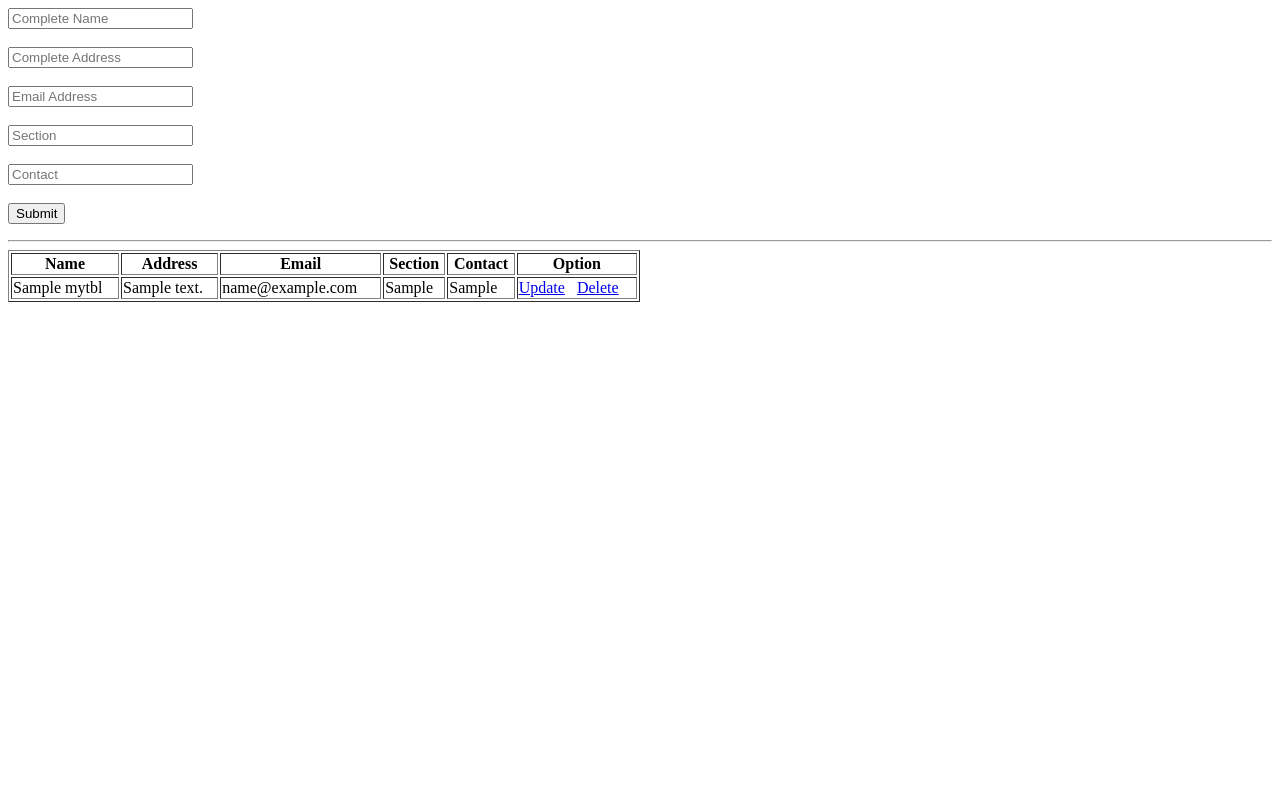
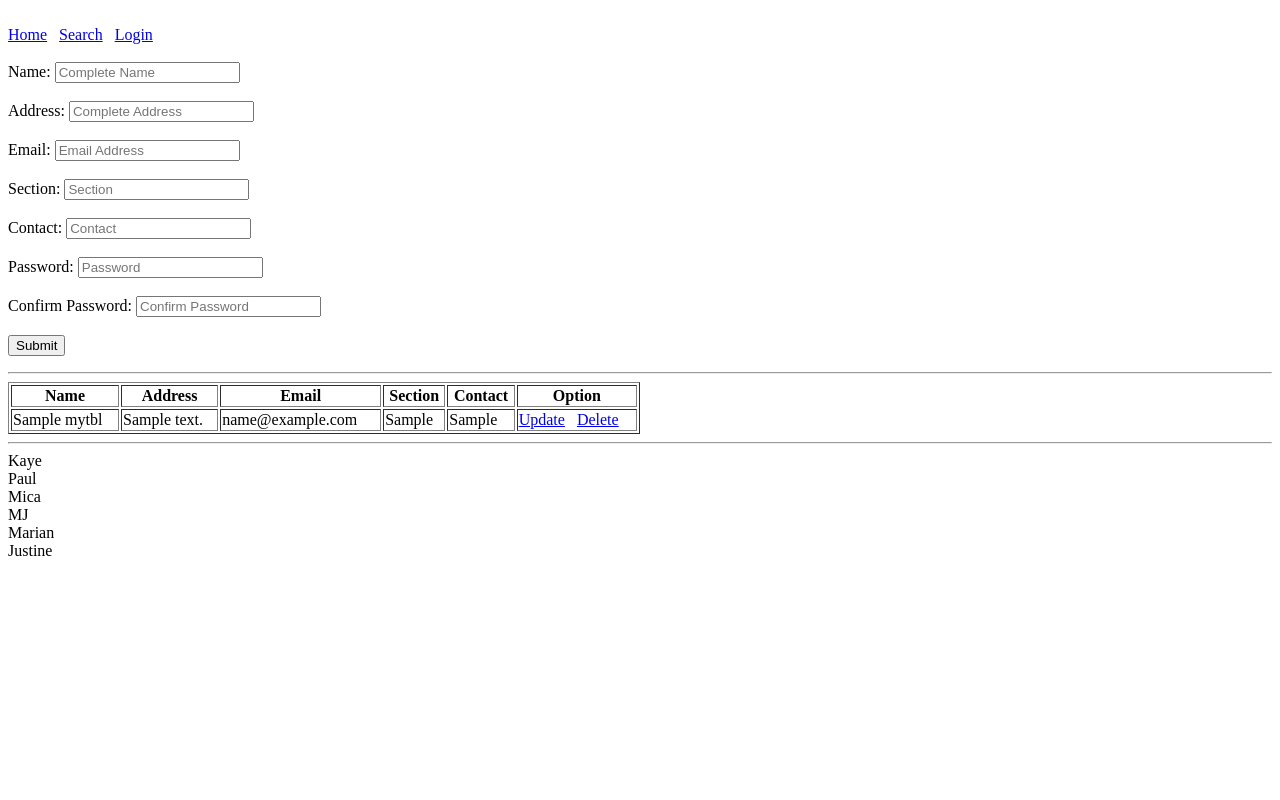
Before and after one commit to yanji0-0/PHP-TUTORIAL, a PHP site: page / in a window 1280 px wide. Run offline with PHP 8.4, Linux system fonts and the light colour scheme; tables that the repository leaves empty or names only in its code hold one stand-in row (values such as "Sample post").

Commit message:
lesson 10 update

```diff
--- a/index.php
+++ b/index.php
@@ -1,6 +1,10 @@
 <?php
-$name = $address = $email = $section = $contact = "";
-$nameErr = $addressErr = $emailErr = $sectionErr = $contactErr = "";
+
+
+    include ("connections.php");
+
+$name = $address = $email = $section = $contact = $password = $cpassword = "";
+$nameErr = $addressErr = $emailErr = $sectionErr = $contactErr = $passwordErr = $cpasswordErr = "";
 
 if ($_SERVER["REQUEST_METHOD"] == "POST") {
 
@@ -35,7 +39,45 @@ if ($_SERVER["REQUEST_METHOD"] == "POST") {
     } else {
         $contact = htmlspecialchars($_POST["contact"]);
     }
+
+    if (empty($_POST["password"])) {
+        $passwordErr = "Password is required";
+    } else {
+        $password = htmlspecialchars($_POST["password"]);
+    }
+
+    if (empty($_POST["cpassword"])) {
+        $cpasswordErr = "Confirm Password is required";
+    } else{
+        $cpassword = htmlspecialchars($_POST["cpassword"]);
+    }
+
+
+
+if ($name && $address && $email && $section && $contact && $password && $cpassword) {
+
+    $check_email = mysqli_query($connections, "SELECT * FROM mytbl WHERE email='$email'");
+
+    $check_email_row = mysqli_num_rows($check_email);
+
+    if ($check_email_row > 0) {
+
+        $emailErr = "Email is already registered!";
+
+    }else{
+
+        $query = mysqli_query($connections, "INSERT INTO mytbl (name, address, email, section, contact, password, account_type) VALUES ('$name', '$address', '$email', '$section', '$contact', '$cpassword', '2')");
+
+        echo "<script language='javascript'>alert('New record has been inserted!')</script>";
+        echo "<script>window.location.href='index.php';</script>";
+
+    }
+
+
+
 }
+}
+
 ?>
 
 <style>
@@ -44,22 +86,35 @@ if ($_SERVER["REQUEST_METHOD"] == "POST") {
     }
 </style>
 
+<br>
+
+<?php include("nav.php"); ?>
+
+<br>
+<br>
+
 <form method="POST" action="<?php echo htmlspecialchars($_SERVER["PHP_SELF"]); ?>">
 
-    <input type="text" name="name" value="<?php echo $name; ?>" placeholder="Complete Name"><br>
+    Name: <input type="text" name="name" value="<?php echo $name; ?>" placeholder="Complete Name"><br>
     <span class="error"><?php echo $nameErr; ?></span><br>
 
-    <input type="text" name="address" value="<?php echo $address; ?>" placeholder="Complete Address"><br>
+    Address: <input type="text" name="address" value="<?php echo $address; ?>" placeholder="Complete Address"><br>
     <span class="error"><?php echo $addressErr; ?></span><br>
 
-    <input type="email" name="email" value="<?php echo $email; ?>" placeholder="Email Address"><br>
+    Email: <input type="email" name="email" value="<?php echo $email; ?>" placeholder="Email Address"><br>
     <span class="error"><?php echo $emailErr; ?></span><br>
 
-    <input type="text" name="section" value="<?php echo $section; ?>" placeholder="Section"><br>
+    Section: <input type="text" name="section" value="<?php echo $section; ?>" placeholder="Section"><br>
     <span class="error"><?php echo $sectionErr; ?></span><br>
 
-    <input type="text" name="contact" value="<?php echo $contact; ?>" placeholder="Contact"><br>
+    Contact: <input type="text" name="contact" value="<?php echo $contact; ?>" placeholder="Contact"><br>
     <span class="error"><?php echo $contactErr; ?></span><br>
+
+    Password: <input type="password" name="password" value="<?php echo $password; ?>" placeholder="Password"><br>
+    <span class="error"><?php echo $passwordErr; ?></span><br>
+
+    Confirm Password: <input type="password" name="cpassword" value="<?php echo $cpassword; ?>" placeholder="Confirm Password"><br>
+    <span class="error"><?php echo $cpasswordErr; ?></span><br>
 
     <input type="submit" value="Submit">
 </form>
@@ -68,16 +123,7 @@ if ($_SERVER["REQUEST_METHOD"] == "POST") {
 
 <?php
 
-include ("connections.php");
 
-if ($name && $address && $email && $section && $contact) {
-
-    $query = mysqli_query($connections, "INSERT INTO mytbl(name, address, email, section, contact) VALUES('$name', '$address', '$email', '$section', '$contact')");
-
-    echo "<script languange='javascript'>alert('New Record has been inserted!');</script>";
-    echo "<script>window.location.href='index.php';</script>";
-
-}
 
 $view_query = mysqli_query($connections, "SELECT * FROM mytbl");
 
@@ -129,3 +175,26 @@ while($row = mysqli_fetch_assoc($view_query)) {
 echo "</table>";
 
 ?>
+
+<hr>
+
+<?php
+
+$Paul = "Paul";
+$Mica = "Mica";
+$Kaye = "Kaye";
+$MJ ="MJ";
+$Marian = "Marian";
+$Justine = "Justine";
+
+
+$names = array("Kaye","Paul","Mica", "MJ", "Marian", "Justine");
+
+foreach($names as $display_names){
+
+    echo $display_names . "<br>";
+
+
+}
+
+?>
--- /dev/null
+++ b/nav.php
@@ -0,0 +1,5 @@
+
+
+
+
+<a href="index.php">Home</a> &nbsp; <a href="search.php">Search</a> &nbsp; <a href="login.php">Login</a>
```
Also changed, not shown: login.php (added, +92 -0 lines), result.php (added, +52 -0 lines), search.php (added, +39 -0 lines).
